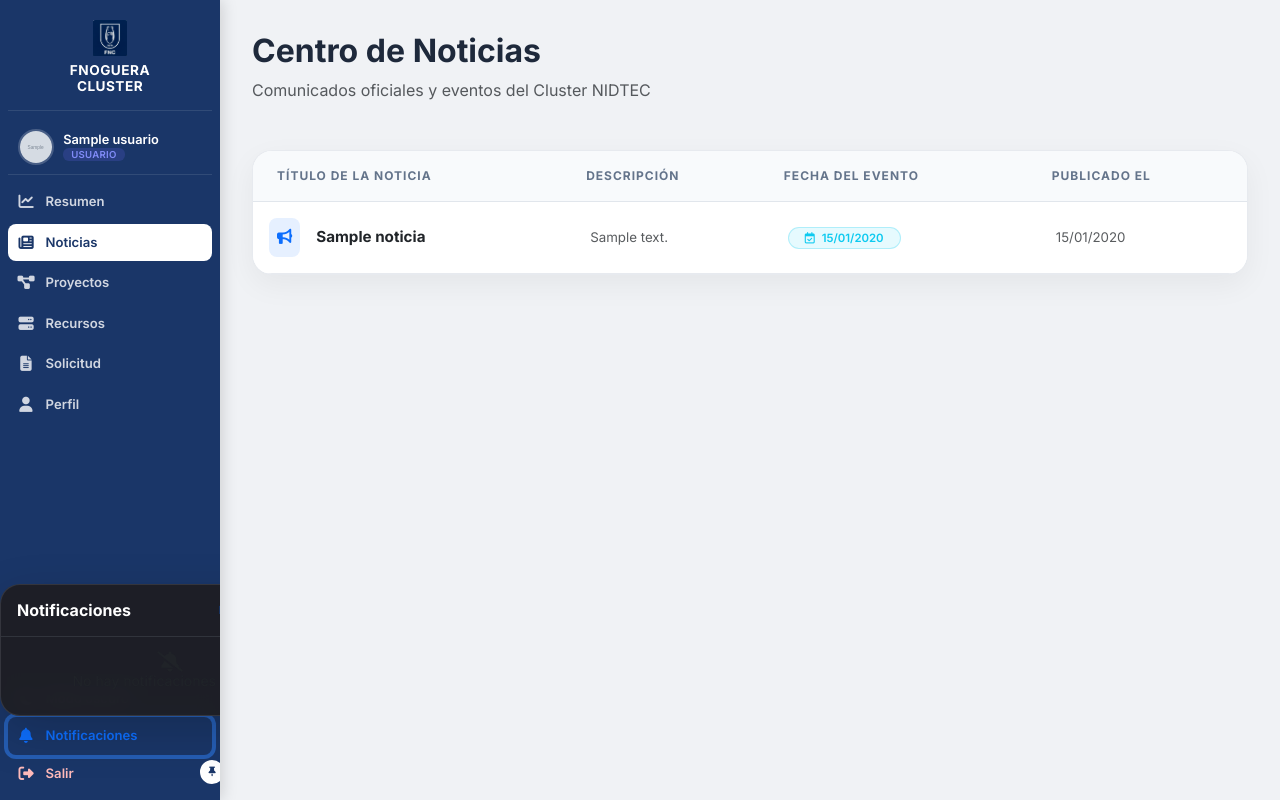
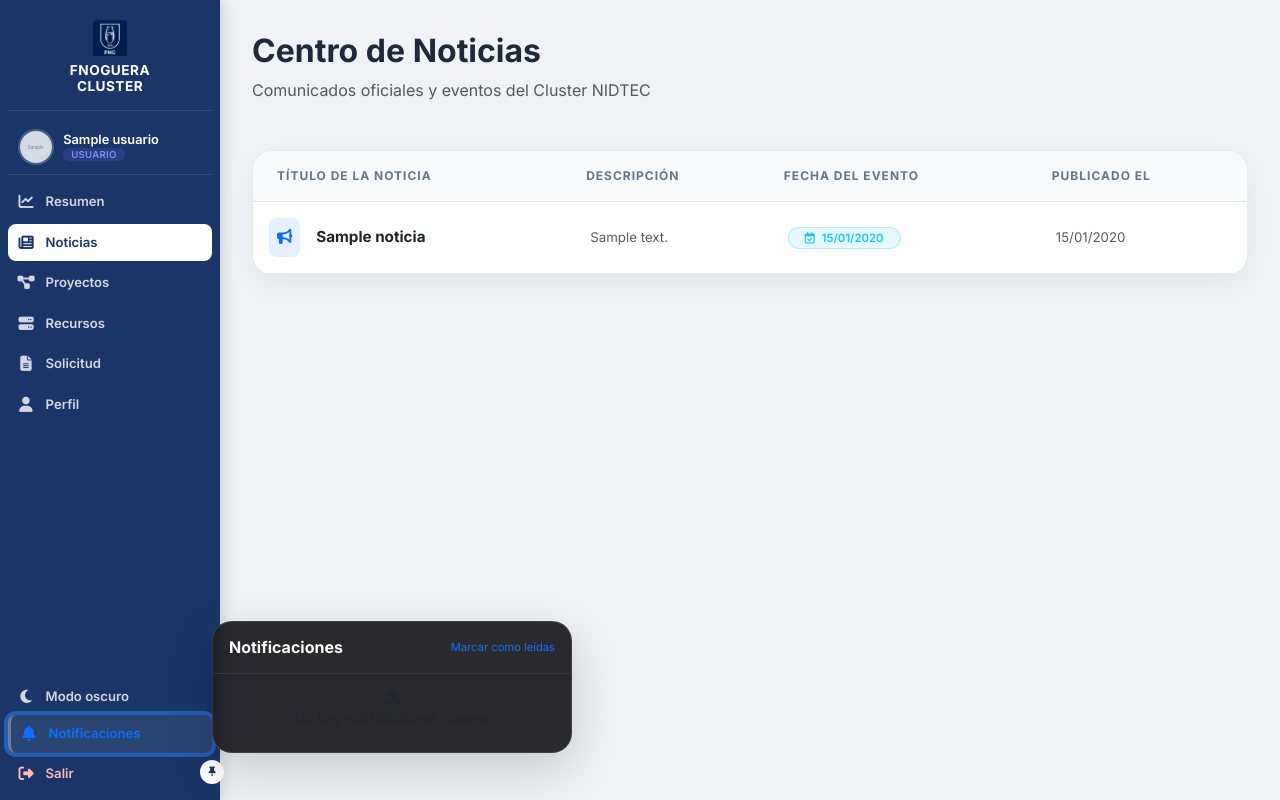
Before and after one commit to Fernando-Noguera779/Proyecto_Tesis, a Flask app: template templates/noticias.html in a window 1280 px wide, after a click on "Notificaciones". Run offline with Flask 3, Linux system fonts and the light colour scheme; the template is opened without the code that fills it: values that come from a table or form of the project are taken from there, others are empty; tables that the repository leaves empty hold one stand-in row (values such as "Sample post"); grey boxes marked "Sample" are stand-in pictures.

Commit message:
Fix: Nuevos fix 17/06/2026

```diff
--- a/static/css/style.css
+++ b/static/css/style.css
@@ -184,19 +184,40 @@ label.form-label {
     align-items: stretch;
     box-shadow: 2px 0 15px rgba(0, 0, 0, 0.15);
     transition: width 0.3s ease, transform 0.3s ease;
-    overflow: hidden;
 }
 
 .navbar-institutional.collapsed {
     width: 64px;
 }
 
-/* Notification dropdown inside sidebar */
-.navbar-institutional .dropdown-menu {
-    min-width: 340px;
+/* ── Notification button — stands out from sidebar ── */
+.notif-btn {
+    background: rgba(255, 255, 255, 0.08) !important;
+    border-left: 3px solid rgba(255, 255, 255, 0.3) !important;
+    border-radius: 0.5rem !important;
+    margin-bottom: 2px;
+}
+.notif-btn:hover {
+    background: rgba(255, 255, 255, 0.18) !important;
+    border-left-color: rgba(255, 255, 255, 0.6) !important;
+}
+.collapsed .notif-btn {
+    border-left-color: transparent !important;
+    background: transparent !important;
+}
+
+/* Notification dropdown — positioned to the right of sidebar */
+.navbar-institutional .notif-dropdown {
+    position: absolute;
+    left: 100% !important;
+    bottom: 0 !important;
+    top: auto !important;
+    right: auto !important;
+    transform: none !important;
+    margin-left: 8px;
+    min-width: 360px;
     max-height: 400px;
     overflow-y: auto;
-    margin-left: 8px;
 }
 
 /* ── Pin button ── */
@@ -647,8 +668,15 @@ label.form-label {
 
 /* Notification System */
 .notif-badge {
-    font-size: 0.6rem;
+    font-size: 0.65rem;
     transform: translate(-50%, 50%) !important;
+    animation: notif-pulse 2s ease-in-out infinite;
+    box-shadow: 0 0 0 2px var(--primary-color);
+}
+
+@keyframes notif-pulse {
+    0%, 100% { transform: translate(-50%, 50%) scale(1); }
+    50% { transform: translate(-50%, 50%) scale(1.2); }
 }
 
 .notif-dropdown {
@@ -819,6 +847,17 @@ label.form-label {
     .hero-section .d-flex.gap-3 .btn {
         width: 100%;
     }
+
+    /* On mobile, notification dropdown stays inside sidebar */
+    .navbar-institutional .notif-dropdown {
+        position: absolute;
+        left: 0 !important;
+        right: 0 !important;
+        bottom: 100% !important;
+        transform: none !important;
+        margin-left: 0;
+        min-width: unset !important;
+    }
 }
 
 @media (max-width: 576px) {
--- a/templates/_notificaciones.html
+++ b/templates/_notificaciones.html
@@ -1,12 +1,12 @@
-            <div class="dropdown dropup">
-                <button class="btn btn-link navbar-link position-relative border-0 w-100" type="button" data-bs-toggle="dropdown" aria-expanded="false">
+            <div class="dropdown dropup" data-bs-display="static">
+                <button class="btn btn-link navbar-link notif-btn position-relative border-0 w-100" type="button" data-bs-toggle="dropdown" aria-expanded="false">
                     <i class="fas fa-bell"></i>
                     {% if unread_count > 0 %}
                     <span class="position-absolute top-0 start-100 translate-middle badge rounded-pill bg-danger notif-badge">{{ unread_count }}</span>
                     {% endif %}
                     <span>Notificaciones</span>
                 </button>
-                <div class="dropdown-menu dropdown-menu-end glass-card border-0 shadow-lg p-0 notif-dropdown">
+                <div class="dropdown-menu glass-card border-0 shadow-lg p-0 notif-dropdown">
                     <div class="p-3 border-bottom border-secondary border-opacity-25 d-flex justify-content-between align-items-center">
                         <h6 class="mb-0 fw-bold text-white">Notificaciones</h6>
                         <a href="/notificaciones/limpiar" class="x-small text-primary text-decoration-none">Marcar como leídas</a>
```
